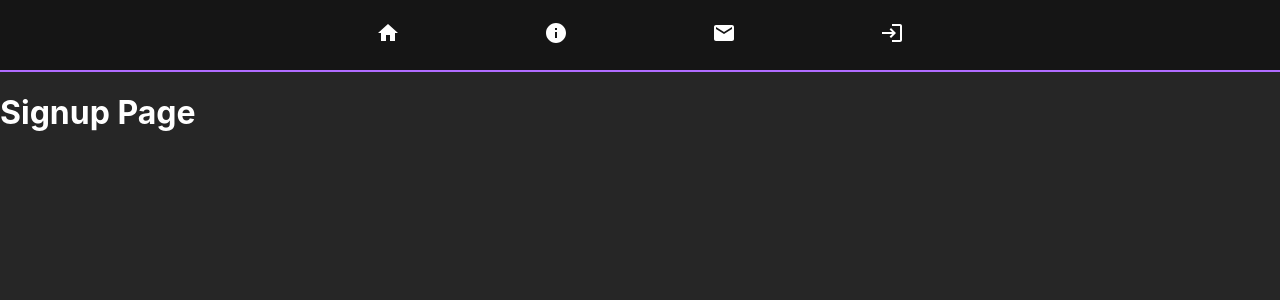
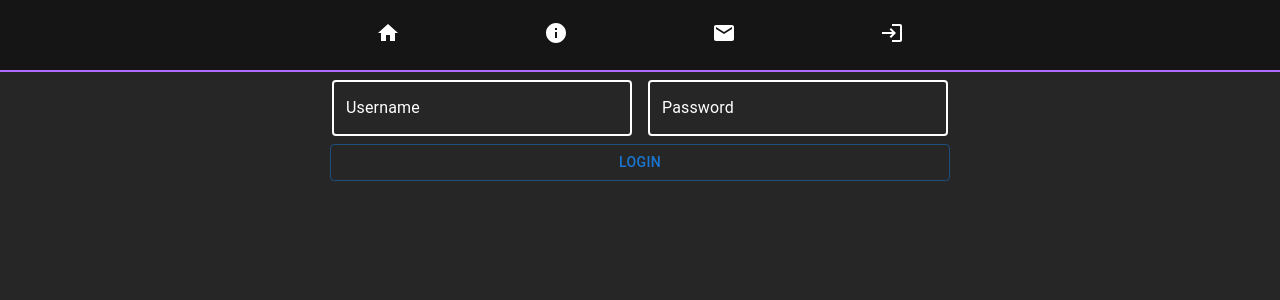
Before and after one commit to zyrephus/wilsons-blog, a React (Create React App) app: page /login in a window 1280 px wide. Shown: the top 300 px of the page. Built offline with nearby package versions, Linux system fonts and the light colour scheme.

Commit message:
Login page partly done

```diff
--- a/src/components/Navbar/index.js
+++ b/src/components/Navbar/index.js
@@ -82,7 +82,7 @@ const Navbar = () => {
                         value="login"
                         icon={<LoginIcon />}
                         component={Link}
-                        to="/sign-up"
+                        to="/login"
                     />
                 </BottomNavigation>
             </ThemeProvider>
--- a/src/pages/contact.js
+++ b/src/pages/contact.js
@@ -3,9 +3,7 @@ import React from "react";
 const Contact = () => {
     return (
         <div>
-            <h1>
-                Contact Page
-            </h1>
+            <h1>Contact Page</h1>
         </div>
     );
 };
--- a/src/pages/login.js
+++ b/src/pages/login.js
@@ -1,11 +1,73 @@
 import React from "react";
 
+import Box from '@mui/material/Box';
+import TextField from '@mui/material/TextField';
+import Stack from '@mui/material/Stack';
+import Button from '@mui/material/Button';
+
 const Login = () => {
+    const [name, setName] = React.useState('');
     return (
-        <div>
-            <h1>Signup Page</h1>
-        </div>
+        <>
+            <Box
+                display="flex" // Enables flexbox
+                flexDirection="row" // Stack children vertically
+                justifyContent="center"
+                sx={{
+                    '& > :not(style)': { m: 1, width: '300px' },
+                    '& label.MuiInputLabel-root': {
+                        color: 'white', // Color of the label when unfocused
+                    },
+                    '& .MuiOutlinedInput-root': {
+                        '& fieldset': {
+                            borderColor: 'white', // Color of the border
+                            borderWidth: '2px',
+                        },
+                        '&:hover fieldset': {
+                            borderColor: 'orange', // Color of the border on hover
+                        },
+                        '&.Mui-focused fieldset': {
+                            borderColor: '#B16CFF', // Color of the border when the TextField is focused
+                        },
+                        '& input': {
+                            color: 'white', // Color of the input text
+                        },
+                    },
+                }}
+                component="form"
+                noValidate
+                autoComplete="off"
+            >
+                <TextField
+                    id="outlined-username"
+                    label="Username"
+                    value={name}
+                    onChange={(event) => {
+                    setName(event.target.value);
+                    }}
+                />
+                <TextField
+                    id="outlined-password"
+                    label="Password"
+                    value={name}
+                    onChange={(event) => {
+                    setName(event.target.value);
+                    }}
+                />
+            </Box>
+            <Stack
+                spacing={2}
+                direction="row"
+                display="flex" // Enables flexbox
+                justifyContent="center"
+                sx={{
+                    '& > :not(style)': { m: 1, width: '620px' },
+                }}
+            >
+                <Button variant="outlined">Login</Button>
+            </Stack>
+        </>
     );
-};
+}
 
 export default Login;
```
